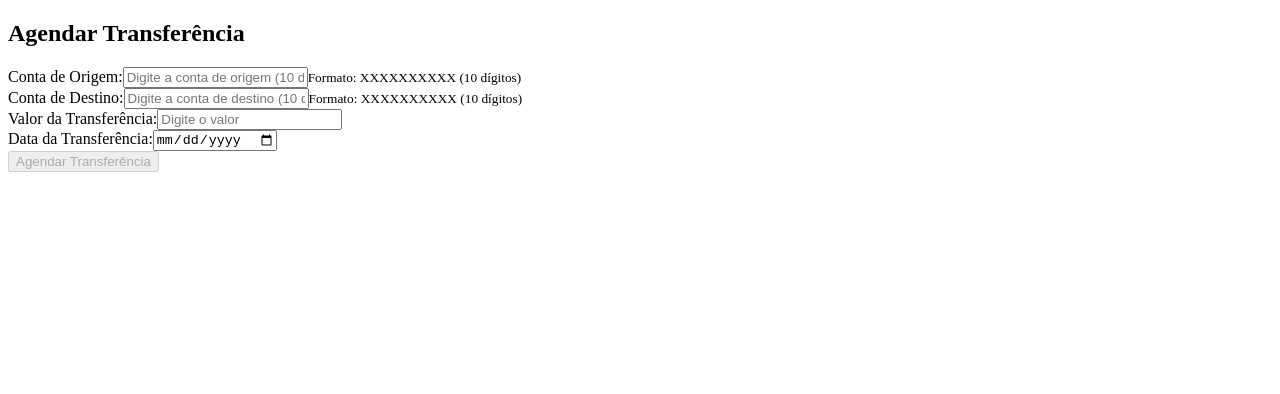
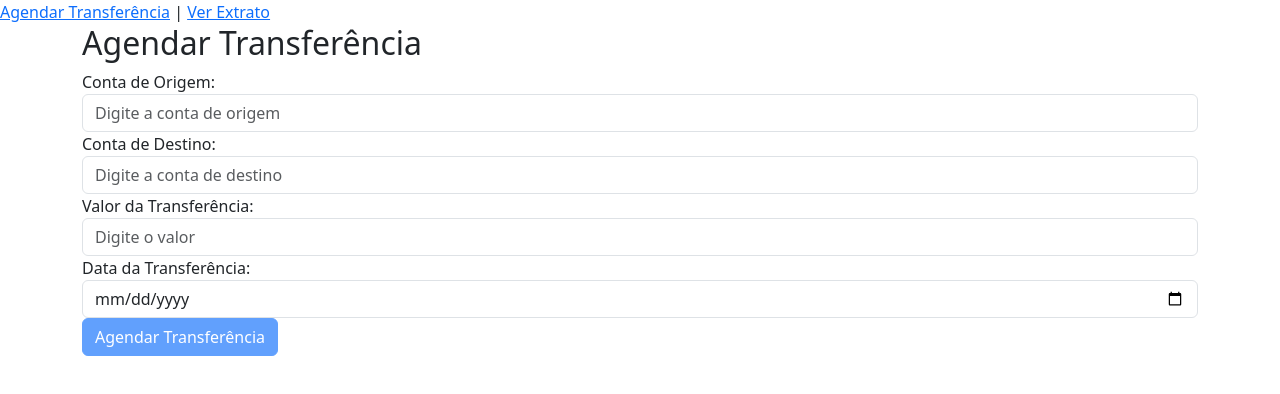
Before and after one commit to wellingtonfcdv/agendaTransferencia, an Angular app: page /agendamento in a window 1280 px wide. Shown: the top 394 px of the page. Built offline with nearby package versions, Linux system fonts and the light colour scheme.

Commit message:
Ajuste estilo

```diff
--- a/angular.json
+++ b/angular.json
@@ -87,6 +87,7 @@
               "src/assets"
             ],
             "styles": [
+              "node_modules/bootstrap/dist/css/bootstrap.min.css",
               "src/styles.css"
             ],
             "scripts": []
--- a/package.json
+++ b/package.json
@@ -18,6 +18,7 @@
     "@angular/platform-browser": "^16.2.0",
     "@angular/platform-browser-dynamic": "^16.2.0",
     "@angular/router": "^16.2.0",
+    "bootstrap": "^5.3.3",
     "rxjs": "~7.8.0",
     "transferencia-frontend": "file:",
     "tslib": "^2.3.0",
--- a/src/app/agendamento/AgendamentoComponent.html
+++ b/src/app/agendamento/AgendamentoComponent.html
@@ -1,61 +1,44 @@
+<!DOCTYPE html>
+<html lang="pt-br">
+<head>
+  <meta charset="UTF-8">
+  <meta name="viewport" content="width=device-width, initial-scale=1.0">
+  <title>Transferências Agendadas</title>
+  <link href="https://cdn.jsdelivr.net/npm/bootstrap@5.3.3/dist/css/bootstrap.min.css" rel="stylesheet">
+</head>
+<body>
+
   <div class="container">
     <h2>Agendar Transferência</h2>
     <form (ngSubmit)="onSubmit()" #transferenciaForm="ngForm">
       <div class="form-group">
         <label for="contaOrigem">Conta de Origem:</label>
-      <input
-        type="text"
-        id="contaOrigem"
-        name="contaOrigem"
-        [(ngModel)]="transferencia.contaOrigem"
-        required
-        pattern="[0-9]{10}"
-        placeholder="Digite a conta de origem (10 dígitos)"
-        class="form-control"
-      />
-      <small class="form-text text-muted">Formato: XXXXXXXXXX (10 dígitos)</small>
+        <input type="text" id="contaOrigem" name="contaOrigem" [(ngModel)]="transferencia.contaOrigem" required
+          pattern="[0-9]{10}" placeholder="Digite a conta de origem" maxlength="10" class="form-control" />
+
       </div>
 
       <div class="form-group">
         <label for="contaDestino">Conta de Destino:</label>
-      <input
-        type="text"
-        id="contaDestino"
-        name="contaDestino"
-        [(ngModel)]="transferencia.contaDestino"
-        required
-        pattern="[0-9]{10}"
-        placeholder="Digite a conta de destino (10 dígitos)"
-        class="form-control"
-      />
-      <small class="form-text text-muted">Formato: XXXXXXXXXX (10 dígitos)</small>
+        <input type="text" id="contaDestino" name="contaDestino" [(ngModel)]="transferencia.contaDestino" required
+          pattern="[0-9]{10}" placeholder="Digite a conta de destino" maxlength="10" class="form-control" />
+
       </div>
 
       <div class="form-group">
         <label for="valor">Valor da Transferência:</label>
-      <input
-        type="number"
-        id="valor"
-        name="valor"
-        [(ngModel)]="transferencia.valorTransferencia"
-        required
-        min="0.01"
-        step="0.01"
-        placeholder="Digite o valor"
-        class="form-control"
-      />
+        <input type="number" id="valor" name="valor" [(ngModel)]="transferencia.valorTransferencia" required min="0.01"
+          step="0.01" placeholder="Digite o valor" class="form-control" />
       </div>
 
       <div class="form-group">
         <label for="dataTransferencia">Data da Transferência:</label>
-      <input
-        type="date"
-        id="dataTransferencia"
-        name="dataTransferencia"
-        [(ngModel)]="transferencia.dataTransferencia"
-        required
-        class="form-control"
-      />
+        <input type="date" id="dataTransferencia" name="dataTransferencia" [(ngModel)]="transferencia.dataTransferencia"
+          required class="form-control" />
+      </div>
+
+      <div *ngIf="errorMessage" class="error-message">
+        {{ errorMessage }}
       </div>
 
       <button type="submit" class="btn btn-primary" [disabled]="!transferenciaForm.form.valid">
@@ -63,3 +46,5 @@
       </button>
     </form>
   </div>
+
+</body>
--- a/src/app/agendamento/AgendamentoComponent.ts
+++ b/src/app/agendamento/AgendamentoComponent.ts
@@ -15,16 +15,25 @@ export class AgendamentoComponent{
         dataTransferencia: ''
     };
 
+    errorMessage: string | null = null;
+
     constructor(private transferenciaService: TransferenciaService){}
 
     onSubmit(){
-        this.transferenciaService.agendarTransferencia(this.transferencia).subscribe(
-            response => {
+        this.errorMessage = null;
+
+        this.transferenciaService.agendarTransferencia(this.transferencia).subscribe({
+            next: (response) => {
                 alert('Transferência agendada com sucesso!');
             },
-            error =>{
-              alert('Erro ao agendar transferência: ' + error.message);
+            error: (err) => {
+                const errorMsg = err.error?.message || err.error || 'Erro desconhecido ao agendar transferência.';
+
+                this.errorMessage = errorMsg.replace('java.lang.IllegalArgumentException: ', '');
             }
-        );
+        });
     }
+
+
+
 }
--- a/src/app/app.component.html
+++ b/src/app/app.component.html
@@ -1 +1,5 @@
+<nav>
+    <a routerLink="/agendamento">Agendar Transferência</a> |
+    <a routerLink="/extrato">Ver Extrato</a>
+  </nav>
 <router-outlet></router-outlet>
--- a/src/app/extrato/ExtratoComponent.html
+++ b/src/app/extrato/ExtratoComponent.html
@@ -1,25 +1,38 @@
+<!DOCTYPE html>
+<html lang="pt-br">
+<head>
+  <meta charset="UTF-8">
+  <meta name="viewport" content="width=device-width, initial-scale=1.0">
+  <title>Transferências Agendadas</title>
+  <link href="https://cdn.jsdelivr.net/npm/bootstrap@5.3.3/dist/css/bootstrap.min.css" rel="stylesheet">
+</head>
+<body>
   <div class="container">
-  <h2>Extrato de Transferências</h2>
-  <table class="table table-striped">
+    <h2>Transferências Agendadas</h2>
+    <table class="table table-striped table-bordered table-hover">
       <thead>
         <tr>
-        <th>Conta de Origem</th>
-        <th>Conta de Destino</th>
+          <th>Conta Origem</th>
+          <th>Conta Destino</th>
           <th>Valor</th>
           <th>Taxa</th>
-        <th>Data de Transferência</th>
-        <th>Data de Agendamento</th>
+          <th>valorFinal</th>
+          <th>Data Transferência</th>
+          <th>Data Agendamento</th>
         </tr>
       </thead>
       <tbody>
         <tr *ngFor="let transferencia of transferencias">
           <td>{{ transferencia.contaOrigem }}</td>
           <td>{{ transferencia.contaDestino }}</td>
-        <td>{{ transferencia.valor | currency:'BRL' }}</td>
+          <td>{{ transferencia.valorTransferencia | currency:'BRL' }}</td>
           <td>{{ transferencia.taxa | currency:'BRL' }}</td>
+          <td>{{ transferencia.valorFinal | currency:'BRL' }}</td>
           <td>{{ transferencia.dataTransferencia | date:'dd/MM/yyyy' }}</td>
           <td>{{ transferencia.dataAgendamento | date:'dd/MM/yyyy' }}</td>
         </tr>
       </tbody>
     </table>
   </div>
+</body>
+</html>
--- a/src/app/services/TransferenciaService.ts
+++ b/src/app/services/TransferenciaService.ts
@@ -6,16 +6,18 @@ import { Observable } from "rxjs";
     providedIn: 'root'
 })
 export class TransferenciaService{
-    private apiUrl = 'http://localhost:8080/api/transferencia';
+    private baseUrl = 'http://localhost:8080/api';
+    private agendamentoUrl = `${this.baseUrl}/transferencia`;
+    private listagemUrl = `${this.baseUrl}/agendamentos`;
 
     constructor(private http: HttpClient){}
 
     agendarTransferencia(transferencia: any): Observable<any>{
-        return this.http.post(this.apiUrl, transferencia);
+        return this.http.post(this.agendamentoUrl, transferencia);
 
     }
 
     listarTransferencias(): Observable<any>{
-        return this.http.get(this.apiUrl);
+        return this.http.get(this.listagemUrl);
     }
 }
```
Also changed, not shown: 1 other file (tests, documents, lock files or other folders). Lines whose indentation alone changed are shown as unchanged.
